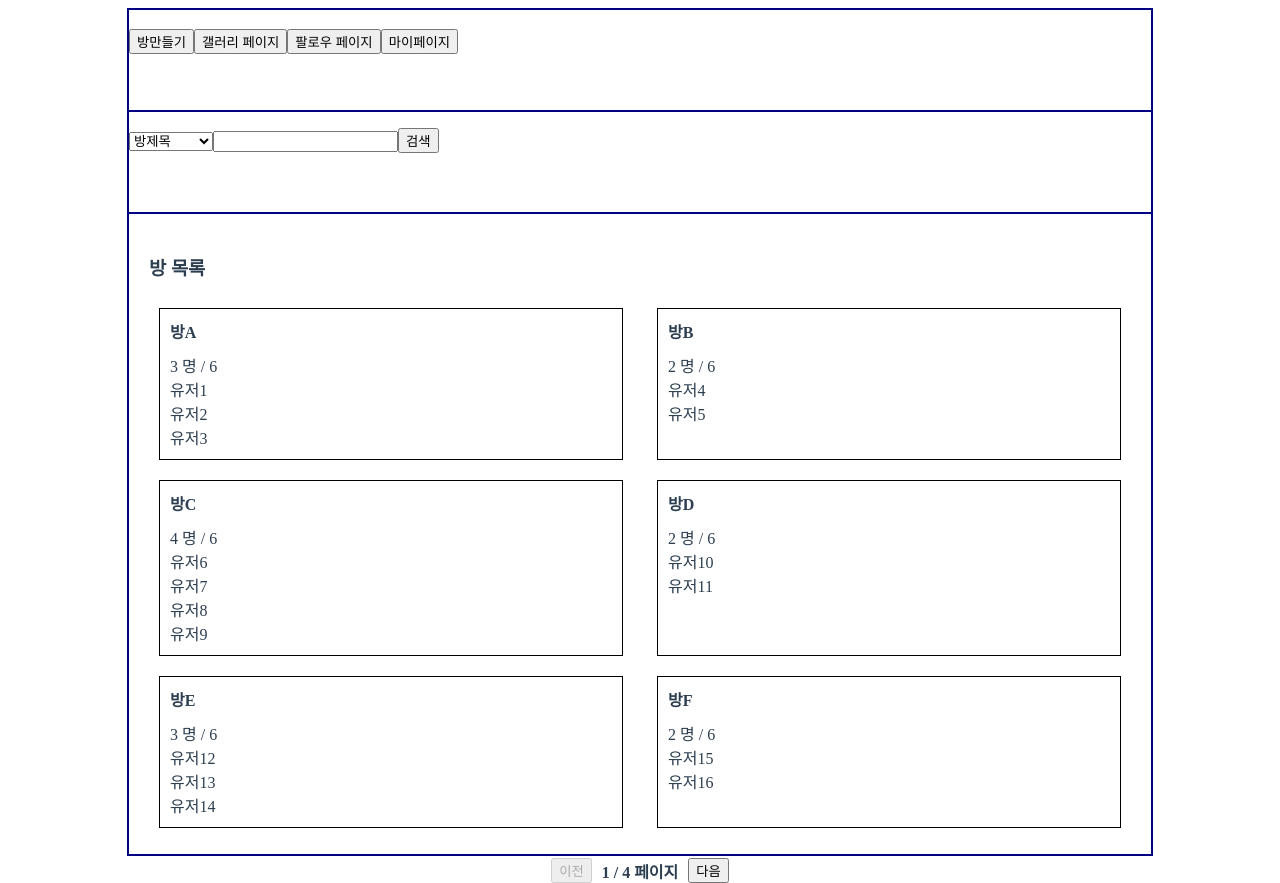
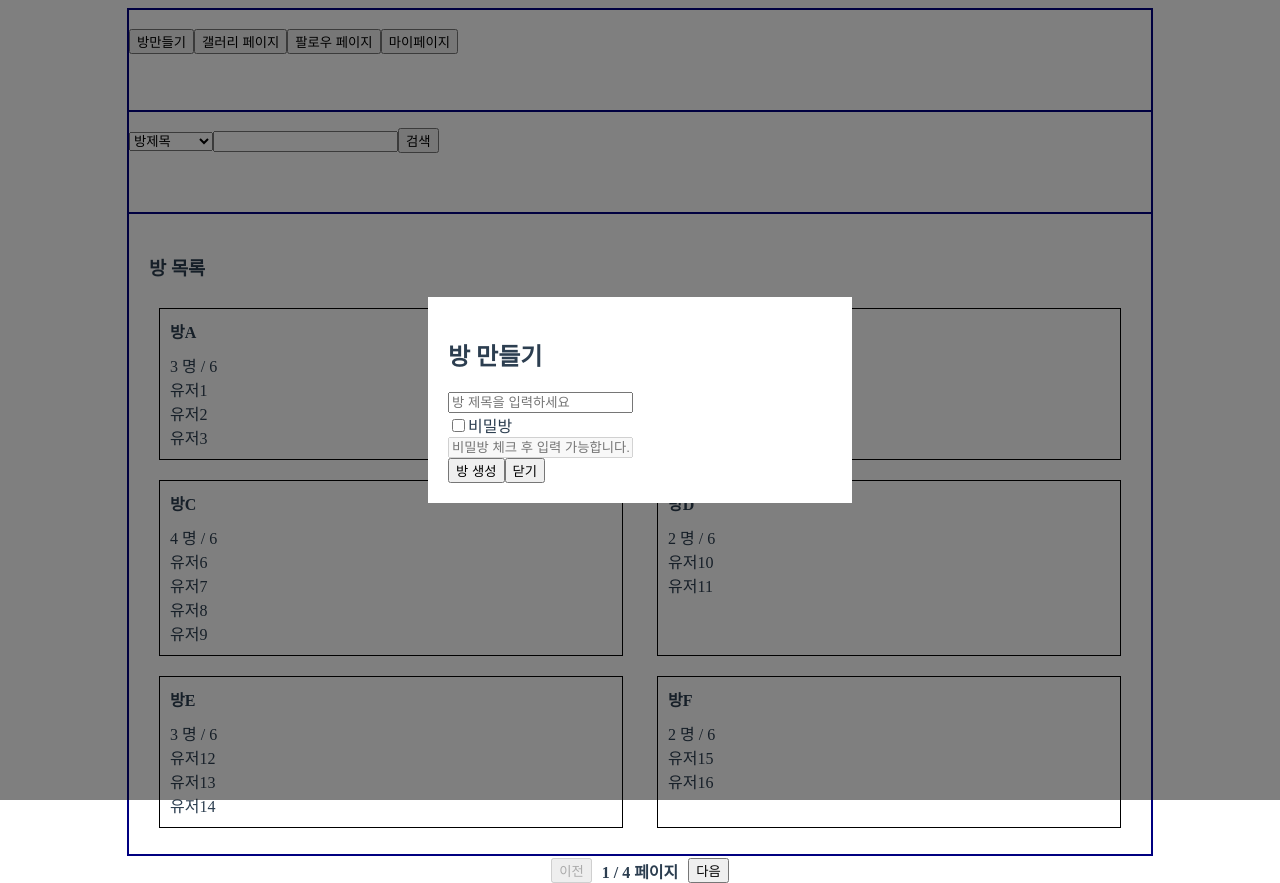
Before and after one commit to Chani17/ng3-client, a Vue app: page / in a window 1280 px wide. Both pictures are taken after a click on the button "방만들기". Built offline with nearby package versions, Linux system fonts and the light colour scheme.

Commit message:
Refactor : 방 생성 모달 MainHeader.vue에서 컴포넌트 분리

```diff
--- a/src/components/layout/MainHeader.vue
+++ b/src/components/layout/MainHeader.vue
@@ -1,26 +1,31 @@
 <template>
     <div class="header" style="display: flex">
       <h3>
-            <button>방만들기</button>
+        <button @click="showModal = true">방만들기</button>
         <button @click="$router.push('/gallery')">갤러리 페이지</button>
         <button @click="$router.push('/follow')">팔로우 페이지</button>
         <button @click="$router.push('/mypage')">마이페이지</button>
       </h3>
+
+      <!-- 방 생성 modal 컴포넌트 -->
+      <CreateRoomModal :showModal="showModal" @close="showModal = false" />
     </div>
   </template>
 
   <script>
+  import CreateRoomModal from '@/components/main/CreateRoomModal.vue';
 
   export default {
-
+    components: {
+      CreateRoomModal
+    },
+    data() {
+      return {
+        showModal: false,  // 모달창 표시 여부
+      };
+    },
   };
   </script>
 
   <style scoped>
-
-
-.info {
-    flex: 1 0;
-    align-self: flex-end;
-}
   </style>
--- /dev/null
+++ b/src/components/main/CreateRoomModal.vue
@@ -0,0 +1,83 @@
+<template>
+  <div v-if="showModal" class="modal-overlay">
+    <div class="modal-content">
+      <h2>방 만들기</h2>
+      <input v-model="roomTitle" placeholder="방 제목을 입력하세요" />
+
+      <!-- 비밀방 체크박스 -->
+      <div class="checkbox">
+        <input
+          type="checkbox"
+          id="privateRoom"
+          v-model="isPrivateRoom"
+        />
+        <label for="privateRoom">비밀방</label>
+      </div>
+
+      <!-- 비밀번호 입력 (비활성화/활성화) -->
+      <input
+        v-model="password"
+        :disabled="!isPrivateRoom"
+        placeholder="비밀방 체크 후 입력 가능합니다."
+      />
+      <br />
+
+      <button @click="createRoom">방 생성</button>
+      <button @click="closeModal">닫기</button>
+    </div>
+  </div>
+</template>
+
+<script>
+export default {
+  props: {
+    showModal: {
+      type: Boolean,
+      required: true
+    }
+  },
+  data() {
+    return {
+      roomTitle: '',  // 방 제목
+      password: '',   // 비밀번호
+      isPrivateRoom: false,  // 비밀방 여부
+    };
+  },
+  methods: {
+    createRoom() {
+      // 방 생성 로직 추가예정
+      console.log(`방 제목: ${this.roomTitle}, 비밀방: ${this.isPrivateRoom ? '예' : '아니오'}, 비밀번호: ${this.password}`); // 체크용. 임시
+      this.closeModal(); // 생성된 방 페이지 요청 로직 들어가야 하는 자리
+    },
+    closeModal() {
+      this.$emit('close'); // 부모 컴포넌트로 모달 닫기 이벤트 전달
+      this.resetForm();  // 폼 초기화
+    },
+    resetForm() {
+      this.roomTitle = '';
+      this.password = '';
+      this.isPrivateRoom = false;
+    }
+  },
+};
+</script>
+
+<style scoped>
+.modal-overlay {
+  position: fixed;
+  top: 0;
+  left: 0;
+  width: 100%;
+  height: 100%;
+  background: rgba(0, 0, 0, 0.5);
+  display: flex;
+  justify-content: center;
+  align-items: center;
+}
+
+.modal-content {
+  background: white;
+  padding: 20px;
+  width: 30vw;
+}
+</style>
```
Lines whose indentation alone changed are shown as unchanged.
